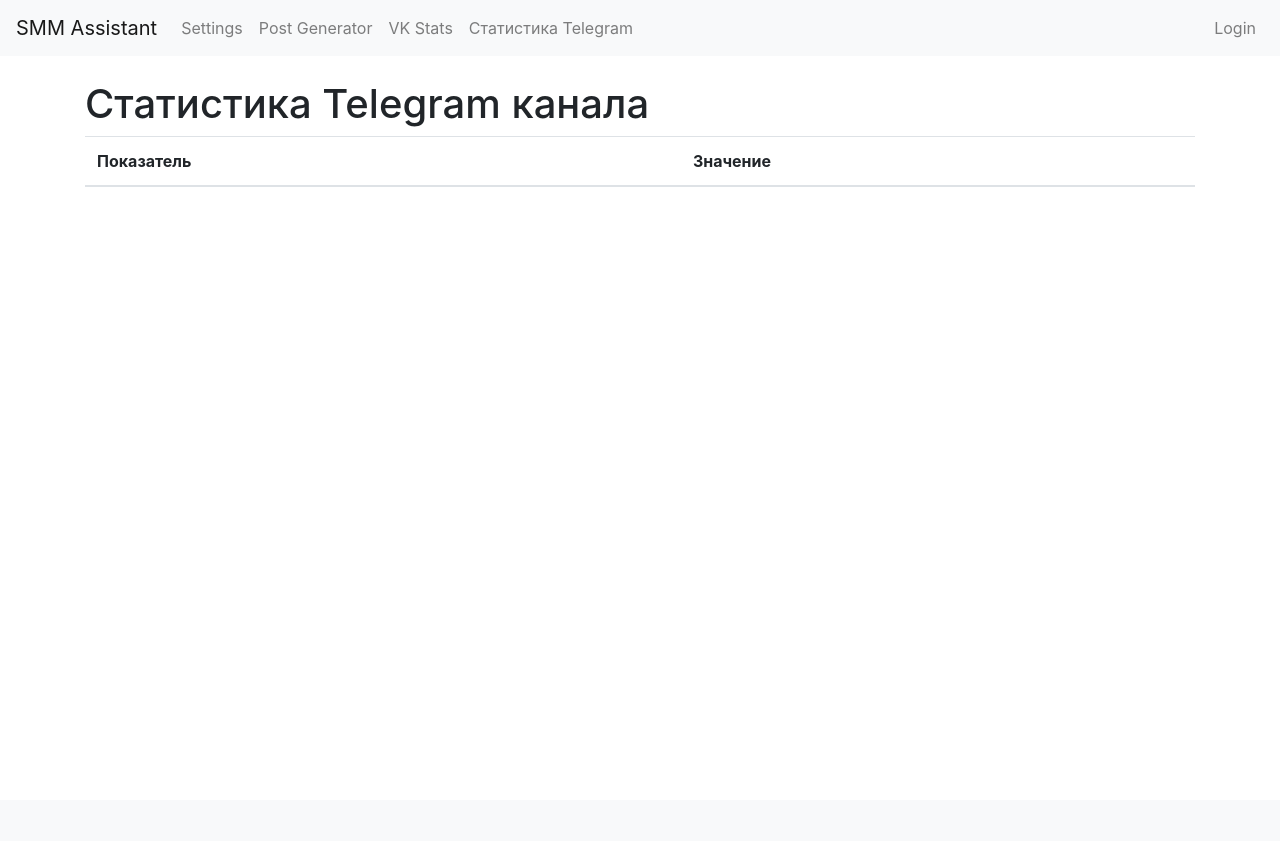
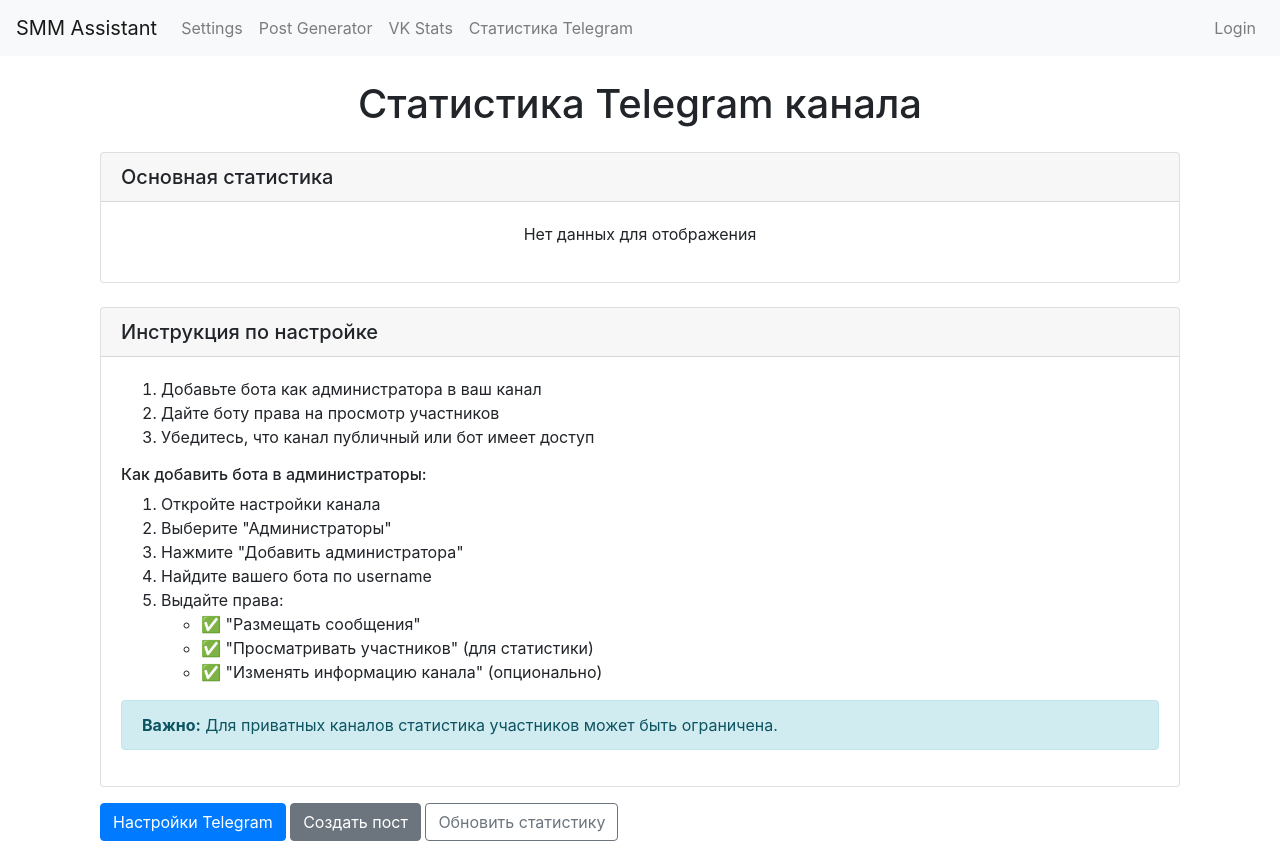
Before and after one commit to OlegMOS/PromtEngineer, a Flask app: template SMMass/app/templates/telegram_stats.html in a window 1280 px wide. Before the commit the page ends 187 px from the top, so only its background shows below. Run offline with Flask 3, Linux system fonts and the light colour scheme; the template is opened without the code that fills it, so the values that code supplies are empty; some libraries are stand-ins or nearby versions.

Commit message:
SMM_TE_text_png_stat_none

```diff
--- a/SMMass/app/templates/telegram_stats.html
+++ b/SMMass/app/templates/telegram_stats.html
@@ -1,9 +1,32 @@
 {% extends "base.html" %}
 
+{% block title %}Telegram Statistics{% endblock %}
+
 {% block content %}
-<h1>Статистика Telegram канала</h1>
-<div class="stats">
-    <table class="table">
+<div class="container mt-4">
+    <h1 class="text-center">Статистика Telegram канала</h1>
+
+    {% with messages = get_flashed_messages(with_categories=true) %}
+        {% if messages %}
+            {% for category, message in messages %}
+                <div class="alert alert-{{ 'danger' if category == 'error' else 'success' }} alert-dismissible fade show" role="alert">
+                    {{ message }}
+                    <button type="button" class="close" data-dismiss="alert" aria-label="Close">
+                        <span aria-hidden="true">&times;</span>
+                    </button>
+                </div>
+            {% endfor %}
+        {% endif %}
+    {% endwith %}
+
+    <div class="card mt-4">
+        <div class="card-header">
+            <h5 class="mb-0">Основная статистика</h5>
+        </div>
+        <div class="card-body">
+            {% if stats %}
+                <div class="table-responsive">
+                    <table class="table table-striped">
                         <thead>
                             <tr>
                                 <th>Показатель</th>
@@ -13,11 +36,62 @@
                         <tbody>
                             {% for metric, value in stats.items() %}
                             <tr>
-                <td>{{ metric }}</td>
-                <td>{{ value }}</td>
+                                <td><strong>{{ metric }}</strong></td>
+                                <td>
+                                    {% if metric == 'Инструкция' %}
+                                        <div style="white-space: pre-line">{{ value }}</div>
+                                    {% else %}
+                                        {{ value }}
+                                    {% endif %}
+                                </td>
                             </tr>
                             {% endfor %}
                         </tbody>
                     </table>
                 </div>
+            {% else %}
+                <p class="text-center">Нет данных для отображения</p>
+            {% endif %}
+        </div>
+    </div>
+
+    <!-- Инструкция по настройке -->
+    <div class="card mt-4">
+        <div class="card-header">
+            <h5 class="mb-0">Инструкция по настройке</h5>
+        </div>
+        <div class="card-body">
+            <ol>
+                <li>Добавьте бота как администратора в ваш канал</li>
+                <li>Дайте боту права на просмотр участников</li>
+                <li>Убедитесь, что канал публичный или бот имеет доступ</li>
+            </ol>
+
+            <h6>Как добавить бота в администраторы:</h6>
+            <ol>
+                <li>Откройте настройки канала</li>
+                <li>Выберите "Администраторы"</li>
+                <li>Нажмите "Добавить администратора"</li>
+                <li>Найдите вашего бота по username</li>
+                <li>Выдайте права:
+                    <ul>
+                        <li>✅ "Размещать сообщения"</li>
+                        <li>✅ "Просматривать участников" (для статистики)</li>
+                        <li>✅ "Изменять информацию канала" (опционально)</li>
+                    </ul>
+                </li>
+            </ol>
+
+            <div class="alert alert-info">
+                <strong>Важно:</strong> Для приватных каналов статистика участников может быть ограничена.
+            </div>
+        </div>
+    </div>
+
+    <div class="mt-3">
+        <a href="{{ url_for('smm.settings') }}" class="btn btn-primary">Настройки Telegram</a>
+        <a href="{{ url_for('smm.post_generator') }}" class="btn btn-secondary">Создать пост</a>
+        <button onclick="location.reload()" class="btn btn-outline-secondary">Обновить статистику</button>
+    </div>
+</div>
 {% endblock %}
```
Also changed, not shown: SMMass/social_stats/telegram_stats.py (+114 -13 lines). Lines whose indentation alone changed are shown as unchanged.
